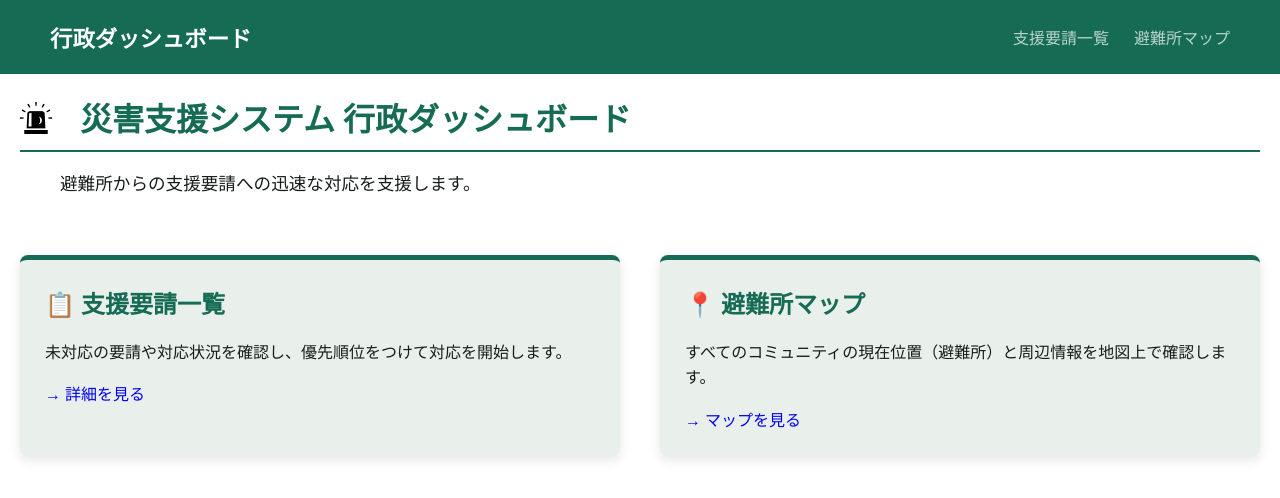
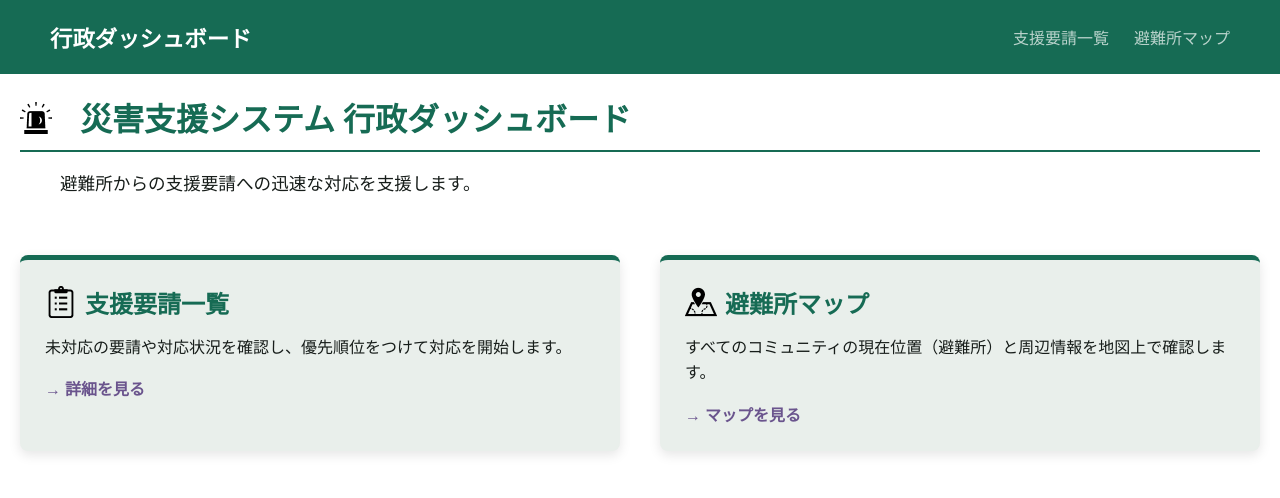
Before and after one commit to IBA-HOK/CoCoIRU, a SvelteKit app in the folder Svelte/: page /government in a window 1280 px wide. Shown: the top 498 px of the page. Built offline with nearby package versions, Linux system fonts and the light colour scheme.

Commit message:
Add icons part2
アイコンをさらに追加

その影響によりFeatureCard.sveltに変更あり

```diff
--- a/Svelte/src/lib/features/government/components/FeatureCard.svelte
+++ b/Svelte/src/lib/features/government/components/FeatureCard.svelte
@@ -9,12 +9,19 @@
 	export let titleText = '';
 	export let descriptionText = '';
 	export let linkText = '';
+	export let iconSrc = '';
+	export let iconAlt = 'カードアイコン';
 </script>
 
 <a {href} class="feature-card">
+    <div class="card-header">
+        {#if iconSrc}
+            <img src={iconSrc} alt={iconAlt} class="card-icon" />
+        {/if}
         <h2>{titleText}</h2>
+    </div>
     <p>{descriptionText}</p>
-	<div>{linkText}</div>
+    <div class="link-label">{linkText}</div>
 </a>
 
 <style>
@@ -34,14 +41,25 @@
         transform: translateY(-5px);
         box-shadow: 0 8px 18px color-mix(in srgb, var(--shadow), transparent 85%);
     }
+	.card-header {
+        display: flex;
+        align-items: center;
+        gap: 0.5rem;
+    }
+    .card-icon {
+        width: 2em;
+        height: 2em;
+        flex-shrink: 0;
+    }
 	.feature-card h2 {
 		color: var(--primary);
-		margin-top: 0;
+		margin: 0;
 		font-size: 1.5em;
 	}
 	.feature-card p {
 		color: var(--text);
 		line-height: 1.6;
+		margin-top: 15px;
 	}
 	.link-label {
 		margin-top: 15px;
--- a/Svelte/src/routes/government/+page.svelte
+++ b/Svelte/src/routes/government/+page.svelte
@@ -2,6 +2,8 @@
 	import { Title } from '$lib';
 	import FeatureCard from '$lib/features/government/components/FeatureCard.svelte';
 	import alertIcon from '$lib/assets/alert.png';
+	import supportIcon from '$lib/assets/support.png';
+	import mapIcon from '$lib/assets/map.png';
 </script>
 
 <Title
@@ -13,13 +15,17 @@
 <div class="card-grid">
 	<FeatureCard
 		href="/government/requestlist"
-		titleText="📋 支援要請一覧"
+		iconSrc={supportIcon}
+		iconAlt="支援要請アイコン"
+		titleText="支援要請一覧"
 		descriptionText="未対応の要請や対応状況を確認し、優先順位をつけて対応を開始します。"
 		linkText="→ 詳細を見る"
 	/>
 	<FeatureCard
 		href="/government/map"
-		titleText="📍 避難所マップ"
+		iconSrc={mapIcon}
+		iconAlt="地図アイコン"
+		titleText="避難所マップ"
 		descriptionText="すべてのコミュニティの現在位置（避難所）と周辺情報を地図上で確認します。"
 		linkText="→ マップを見る"
 	/>
--- a/Svelte/src/routes/government/requestlist/+page.svelte
+++ b/Svelte/src/routes/government/requestlist/+page.svelte
@@ -2,6 +2,8 @@
     import { goto } from '$app/navigation';
     import { Button, Surface, Title } from '$lib';
     import supportIcon from '$lib/assets/support.png';
+    import communityIcon from '$lib/assets/community.png';
+    import itemIcon from '$lib/assets/item.png';
 
     // API (GovernmentRequestItem) のレスポンスに合わせた型定義
     interface RequestItem {
@@ -204,7 +206,8 @@
             class:active={currentView === 'community'}
             on:click={() => { currentView = 'community'; sortKey = 'pending'; sortDesc = true; }}
         >
-            🏢 コミュニティ別リスト
+            <img src={communityIcon} alt="コミュニティ" class="btn-icon" />
+            コミュニティ別リスト
         </button>
 
         <button
@@ -212,12 +215,16 @@
             class:active={currentView === 'item'}
             on:click={() => { currentView = 'item'; sortKey = 'pending'; sortDesc = true; }}
         >
-            📦 品目別集計
+            <img src={itemIcon} alt="品目" class="btn-icon" />
+            品目別集計
         </button>
     </div>
     <div class="list-container">
         {#if currentView === 'community'}
-            <h2>🏢 コミュニティ別 (全 {communitySummaries.length} 件)</h2>
+            <div class="section-header">
+                <img src={communityIcon} alt="コミュニティ" class="section-icon" />
+                <h2>コミュニティ別 (全 {communitySummaries.length} 件)</h2>
+            </div>
             <table>
                 <thead>
                     <tr>
@@ -250,7 +257,10 @@
             </table>
 
         {:else if currentView === 'item'}
-            <h2>📦 品目別 (全 {itemSummaries.length} 品目)</h2>
+            <div class="section-header">
+                <img src={itemIcon} alt="品目" class="section-icon" />
+                <h2>品目別 (全 {itemSummaries.length} 品目)</h2>
+            </div>
             <table>
                 <thead>
                     <tr>
@@ -301,7 +311,6 @@
         font-size: 1.25rem;
         margin: 0 0 16px 0;
         padding-bottom: 8px;
-        border-bottom: 2px solid var(--outline-sub);
     }
 
     /* 切り替えボタン */
@@ -312,6 +321,9 @@
     }
 
     .switch-btn {
+        display: flex;
+        align-items: center;
+        gap: 8px;
         padding: 10px 20px;
         margin-right: 10px;
         border: 1px solid var(--outline);
@@ -320,6 +332,11 @@
         border-radius: 4px;
         font-size: 1em;
         color: var(--on-primary-container);
+    }
+    .btn-icon {
+        width: 1.2em;
+        height: 1.2em;
+        flex-shrink: 0;
     }
 
     .switch-btn:hover {
@@ -432,4 +449,23 @@
         margin-left: 5px;
         color: #00796b;
     }
+
+    .section-header {
+        display: flex;
+        align-items: center;
+        gap: 10px;
+        margin-bottom: 16px;
+        border-bottom: 2px solid var(--outline-sub);
+    }
+
+    .section-icon {
+        width: 1.5em;
+        height: 1.5em;
+        flex-shrink: 0;
+    }
+
+    .section-header h2 {
+        margin: 0;
+        padding-bottom: 8px;
+    }
 </style>
--- a/Svelte/src/routes/government/requestlist/item/[itemname]/+page.svelte
+++ b/Svelte/src/routes/government/requestlist/item/[itemname]/+page.svelte
@@ -78,7 +78,8 @@
 <div class="item-detail-container">
     <a href="/government/requestlist" class="back-link">← 一覧に戻る</a>
 
-    <h1>📦 品目: {itemName} の要請状況</h1>
+    <h1>{itemName} の要請状況</h1>
+    <!-- 📦  -->
     <p class="subtitle">この品目を要請しているコミュニティの一覧です。</p>
 
     <div class="summary-card">
```
Also changed, not shown: Svelte/src/lib/assets/community.png (added), Svelte/src/lib/assets/item.png (added). Lines whose indentation alone changed are shown as unchanged.
